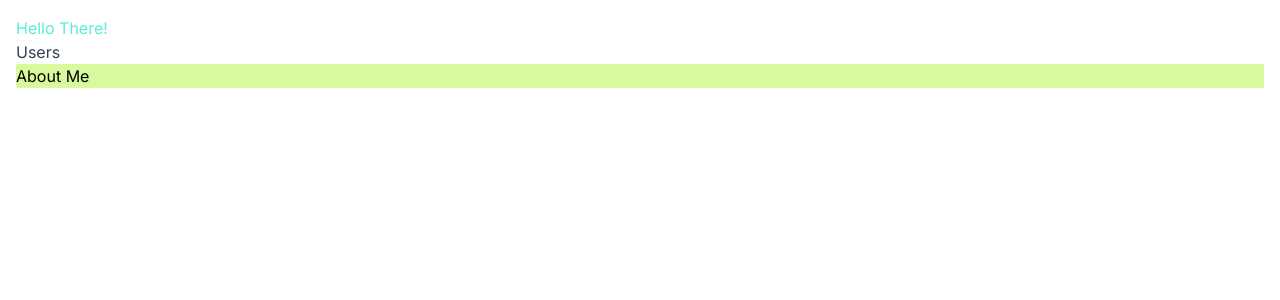
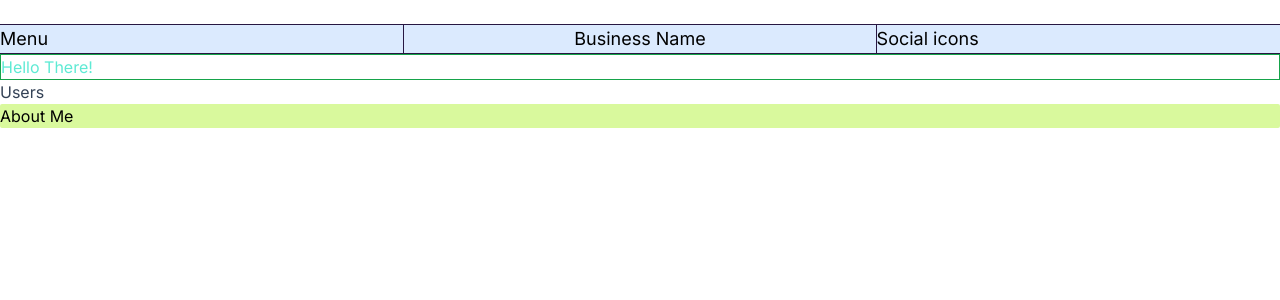
Before and after one commit to lellis09/Hued-therapy, a Next.js app: page / in a window 1280 px wide. Shown: the top 300 px of the page. Built offline with nearby package versions, Linux system fonts and the light colour scheme.

Commit message:
worked on navigation menu

```diff
--- /dev/null
+++ b/app/components/NavBar.jsx
@@ -0,0 +1,16 @@
+import React from 'react'
+
+const NavBarMenu = () => {
+  return (
+    <div className=' border-y border-darkpurple bg-blue-100 flex
+     justify-around items-center content-center'>
+       <div className=' border-darkpurple w-full text-lg '>Menu</div>
+       <div className='border-x border-darkpurple w-full px-[50px] text-center max-h-full text-lg'>Business Name</div>
+       <div className=' border-darkpurple w-full text-lg '> Social icons</div>
+
+    </div>
+
+  )
+}
+
+export default NavBarMenu
--- a/app/globals.css
+++ b/app/globals.css
@@ -18,6 +18,6 @@
 
 body {
   color: rgb(var(--foreground-rgb));
-  padding: 1rem;
+  padding-top: 1.5rem;
 
 }
--- a/app/page.js
+++ b/app/page.js
@@ -1,11 +1,13 @@
 import Image from 'next/image'
 import Link from 'next/link'
 import Button from './users/button'
+import NavBarMenu from './components/NavBar'
 
 export default function Home() {
   return (
     <main className="bg-white">
-      <h1 className='text-teal-300'>Hello There!</h1>
+      <NavBarMenu />
+      <h1 className='text-teal-300 border border-green-600'>Hello There!</h1>
       <Link className='text-slate-700' href="/users">Users</Link>
       <Button />
 
--- a/app/users/navbar.jsx
+++ /dev/null
@@ -1,10 +0,0 @@
-import React from 'react'
-
-// figure out how to structure this then add it to home (page.js)
-const NavBar = () => {
-  return (
-    <div>NavBar</div>
-  )
-}
-
-export default NavBar
--- a/tailwind.config.js
+++ b/tailwind.config.js
@@ -12,6 +12,16 @@ module.exports = {
         'gradient-conic':
           'conic-gradient(from 180deg at 50% 50%, var(--tw-gradient-stops))',
       },
+    colors:{
+      lightpurple: '#EDE8F5',
+      darkpurple: '#271742',
+      magenta: '#982176',
+      lightgreen: '#D6D385',
+      lightorange: '#F4C9B5',
+    },
+    padding:{
+      '50px': '3em',
+    },
     },
   },
   plugins: [],
```
